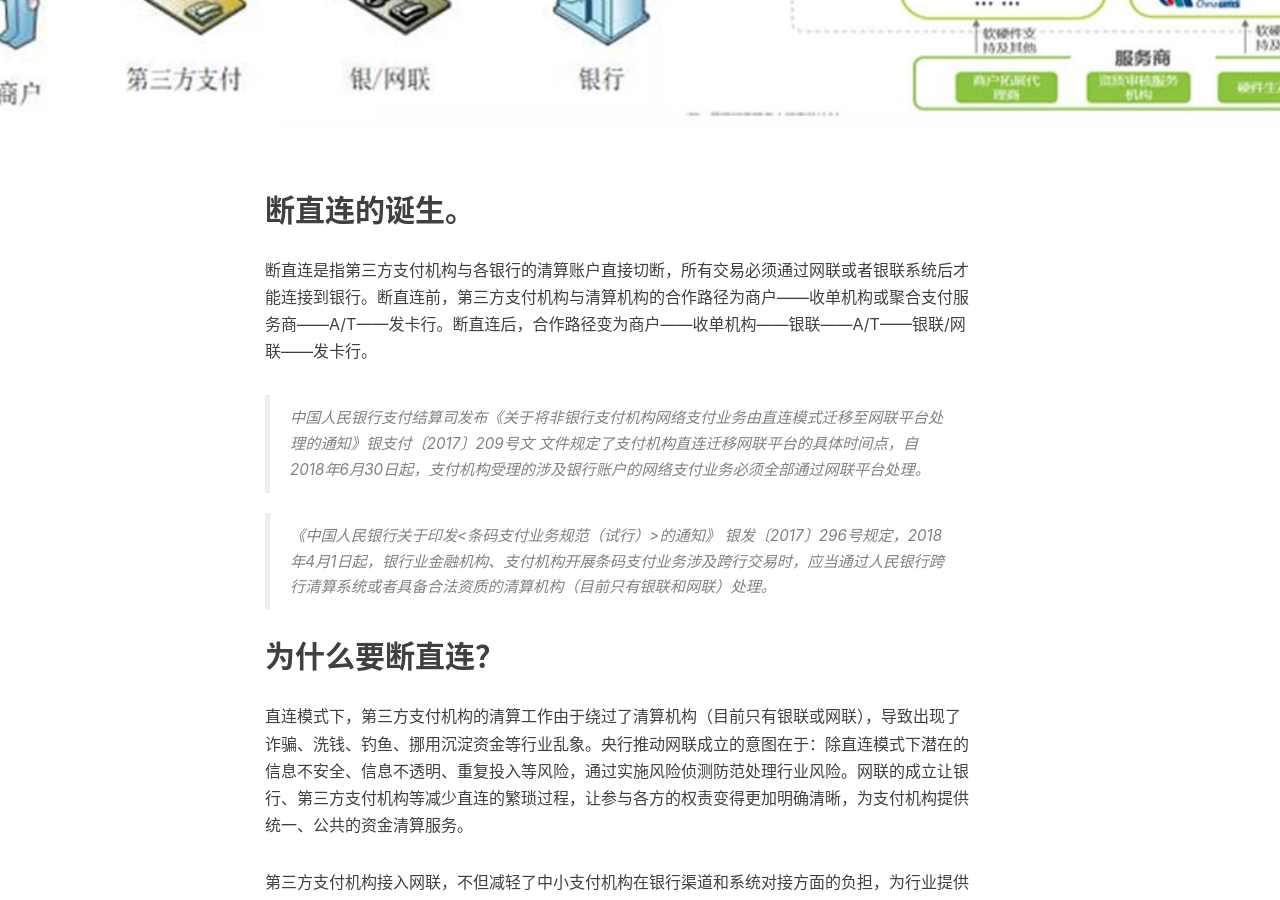
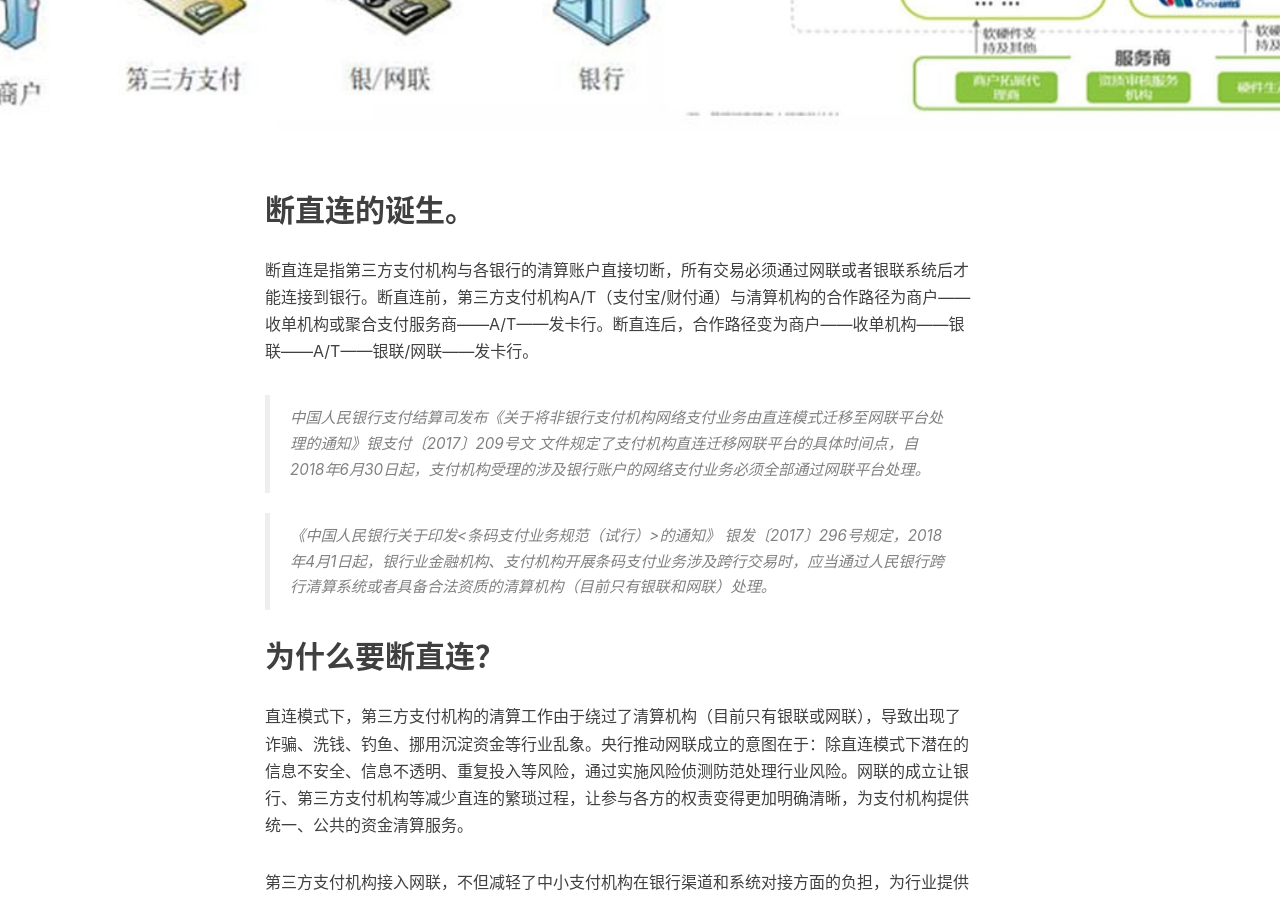
Before and after one commit to yxxy419/yxxy419.github.io, a Jekyll site: the page built from _posts/2020-05-01-bank-3rd-disconnect.markdown, in a window 1280 px wide and 900 px high, scrolled down 379 px. Built offline with Jekyll 4.4.1, drawn with Linux system fonts in a browser that asks for light colours; nearby versions of some CDN libraries; comment, search, counter and statistics services are not loaded.

Commit message:
Update 2020-05-01-bank-3rd-disconnect.markdown

```diff
--- a/_posts/2020-05-01-bank-3rd-disconnect.markdown
+++ b/_posts/2020-05-01-bank-3rd-disconnect.markdown
@@ -10,7 +10,7 @@
 ---
 
 ## 断直连的诞生。
-断直连是指第三方支付机构与各银行的清算账户直接切断，所有交易必须通过网联或者银联系统后才能连接到银行。断直连前，第三方支付机构与清算机构的合作路径为商户——收单机构或聚合支付服务商——A/T——发卡行。断直连后，合作路径变为商户——收单机构——银联——A/T——银联/网联——发卡行。
+断直连是指第三方支付机构与各银行的清算账户直接切断，所有交易必须通过网联或者银联系统后才能连接到银行。断直连前，第三方支付机构A/T（支付宝/财付通）与清算机构的合作路径为商户——收单机构或聚合支付服务商——A/T——发卡行。断直连后，合作路径变为商户——收单机构——银联——A/T——银联/网联——发卡行。
 
 > 中国人民银行支付结算司发布《关于将非银行支付机构网络支付业务由直连模式迁移至网联平台处理的通知》银支付〔2017〕209号文
 文件规定了支付机构直连迁移网联平台的具体时间点，自2018年6月30日起，支付机构受理的涉及银行账户的网络支付业务必须全部通过网联平台处理。
```
